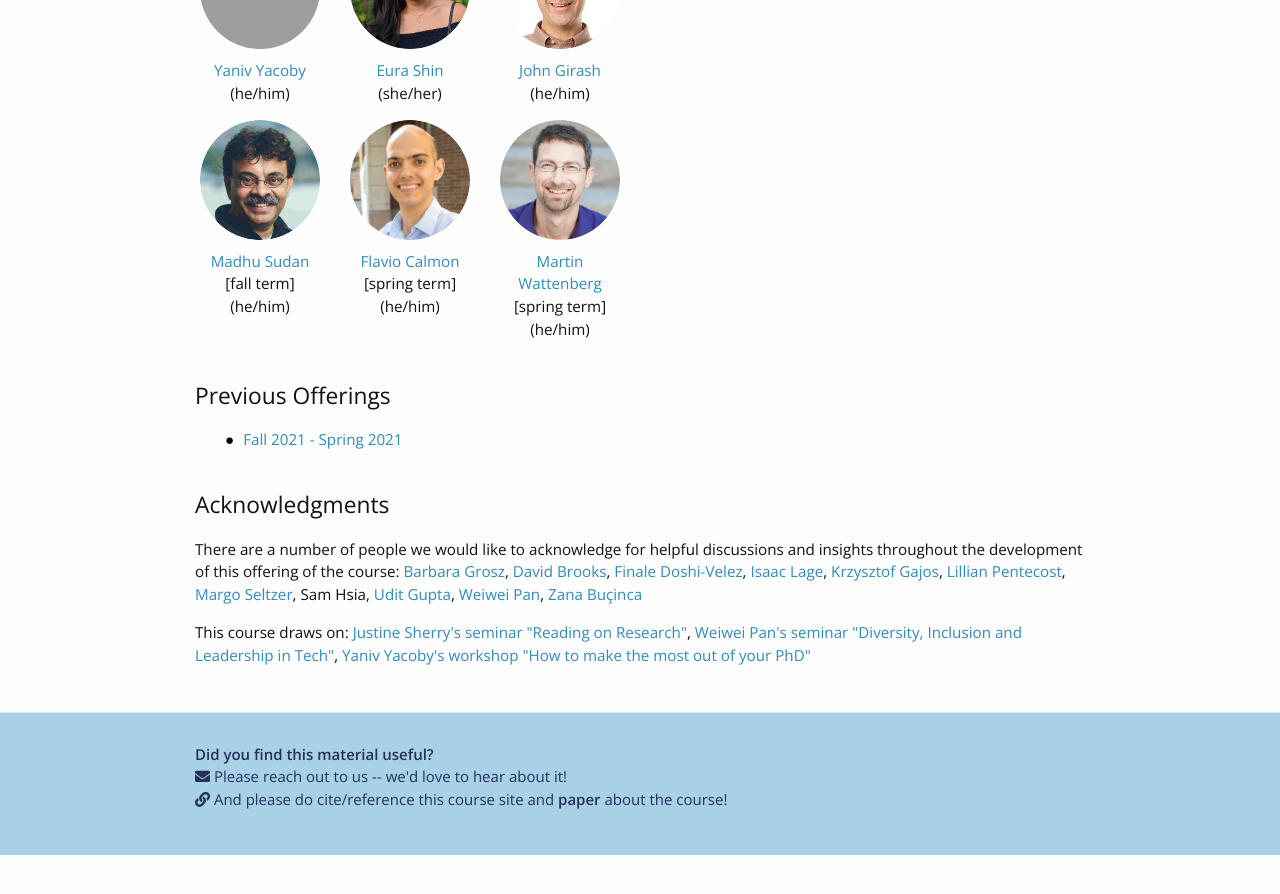
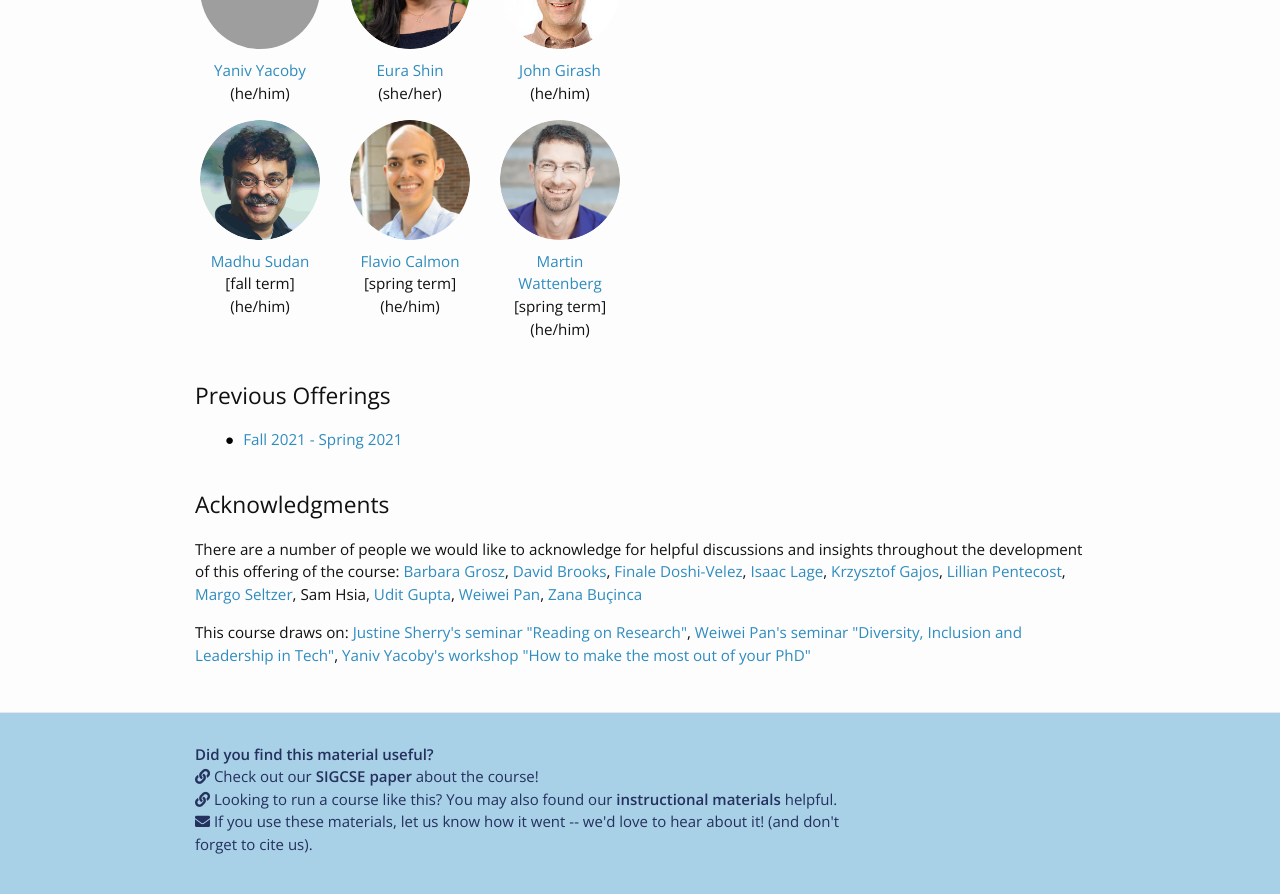
Before and after one commit to yanivyacoby/harvard-cs290, a Jekyll site: the page built from index.md, in a window 1280 px wide and 900 px high, scrolled down 2110 px. Shown: the top 894 px of the window. Built offline with Jekyll 4.4.1, drawn with Linux system fonts in a browser that asks for light colours; nearby versions of some CDN libraries; before the commit the page ends 2965 px from its top, so only the background shows below that; grey boxes are pictures that could not be loaded.

Commit message:
Update footer.html

```diff
--- a/_includes/footer.html
+++ b/_includes/footer.html
@@ -10,9 +10,11 @@
         <div class="site-footer-text">
           <strong>Did you find this material useful?</strong>
           <br/>
-          <i class="fas fa-envelope"></i> Please reach out to us -- we'd love to hear about it!
+          <i class="fas fa-link"></i> Check out our <a href="https://arxiv.org/abs/2208.12650" target="_blank" rel="noopener noreferrer" style="color: #24305e;"><strong> SIGCSE paper</strong></a> about the course!
           <br/>
-          <i class="fas fa-link"></i> And please do cite/reference this course site and <a href="https://arxiv.org/abs/2208.12650" target="_blank" rel="noopener noreferrer" style="color: #24305e;"><strong>paper</strong></a> about the course!
+          <i class="fas fa-link"></i> Looking to run a course like this? You may also found our <a href="https://yanivyacoby.github.io/harvard-cs290-teaching-materials/" target="_blank" rel="noopener noreferrer" style="color: #24305e;"><strong> instructional materials</strong></a> helpful.
+          <br/>
+          <i class="fas fa-envelope"></i> If you use these materials, let us know how it went -- we'd love to hear about it! (and don't forget to cite us).
         </div>
 
       </div>
```
